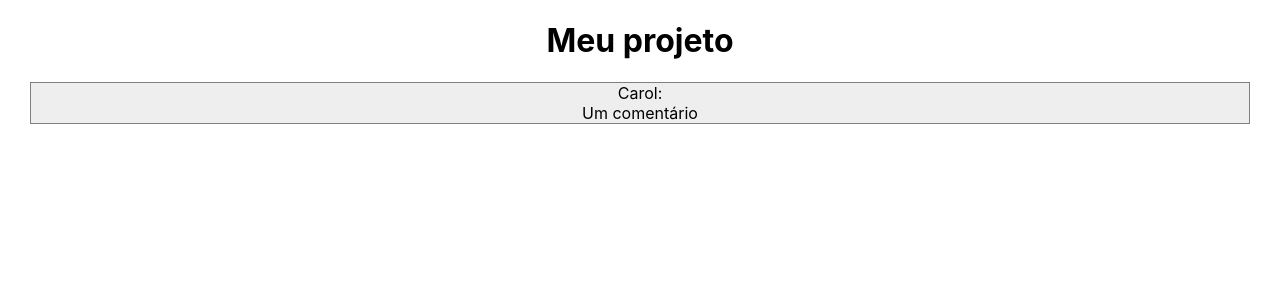
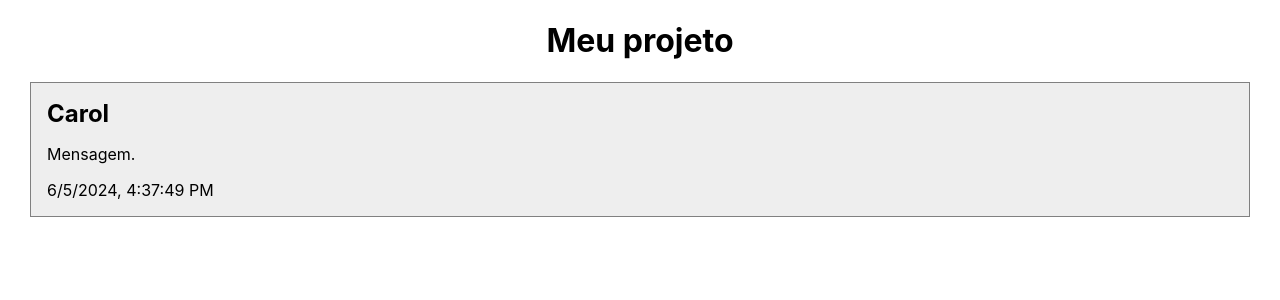
Before and after one commit to carolrochafloro/react-basico, a React (Create React App) app: page / in a window 1280 px wide. Shown: the top 300 px of the page. Built offline with nearby package versions, Linux system fonts and the light colour scheme.

Commit message:
Componente com propriedades.

```diff
--- a/src/App.js
+++ b/src/App.js
@@ -6,7 +6,7 @@ function App() {
   return (
     <div className="App">
       <h1>Meu projeto</h1>
-      <Comment />
+      <Comment name="Carol">Mensagem.</Comment>
     </div>
   );
 }
--- a/src/components/Comment.css
+++ b/src/components/Comment.css
@@ -2,4 +2,10 @@
   background-color: #eee;
   margin-bottom: 2rem;
   border: 1px solid gray;
+  text-align: left;
+  padding: 1rem;
 }
+
+h2 {
+  margin: 0;
+}
--- a/src/components/Comment.js
+++ b/src/components/Comment.js
@@ -1,11 +1,15 @@
 import React from 'react';
 import './Comment.css';
 
-const Comment = () => (
-  <div className="Comment">
-    <div>Carol:</div>
-    <div>Um comentário</div>
-  </div>
-);
+const Comment = (props) => {
+  const date = new Date();
+  return (
+    <div className="Comment">
+      <h2>{props.name}</h2>
+      <p>{props.children}</p>
+      <div>{date.toLocaleString()}</div>
+    </div>
+  );
+};
 
 export default Comment;
```
